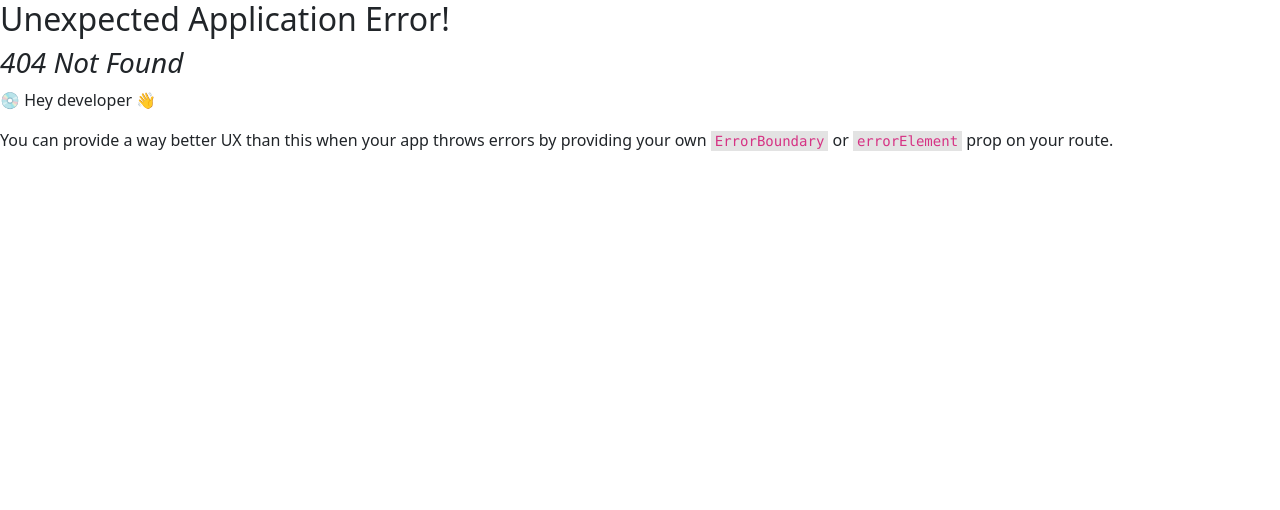
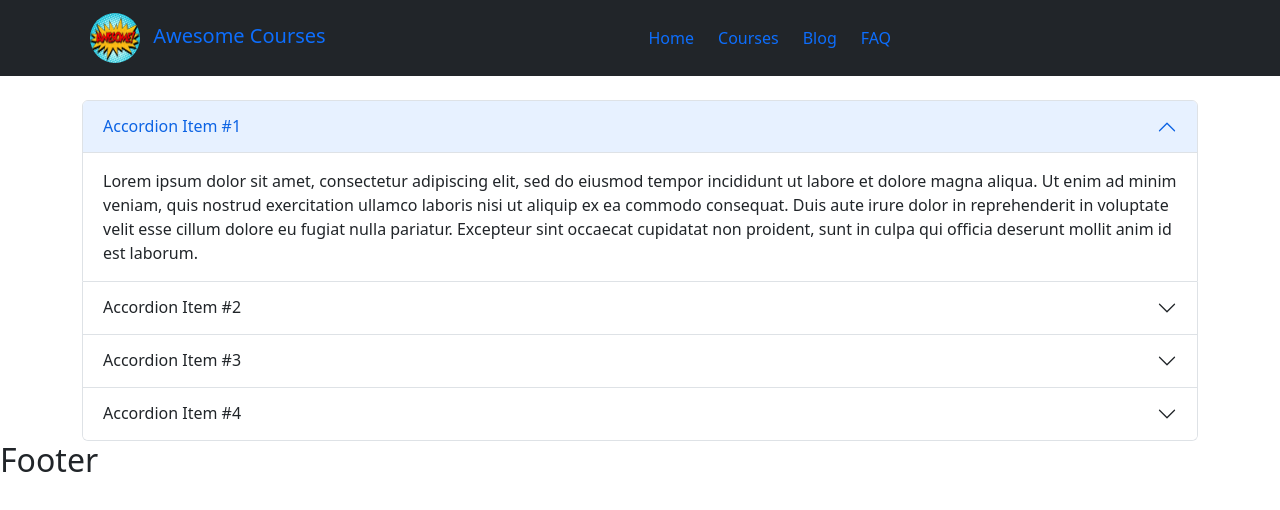
Before and after one commit to sabbirhossaindev/learning-platform, a React (Create React App) app: page /blog in a window 1280 px wide. Before the commit this address had no page. Shown: the top 510 px of the page. Built offline with nearby package versions, Linux system fonts and the light colour scheme.

Commit message:
Blog done

```diff
--- /dev/null
+++ b/src/Pages/Blog/Blog.js
@@ -0,0 +1,59 @@
+import React from 'react';
+import Accordion from 'react-bootstrap/Accordion';
+
+const Blog = () => {
+    return (
+        <Accordion defaultActiveKey="0">
+        <Accordion.Item eventKey="0">
+            <Accordion.Header>Accordion Item #1</Accordion.Header>
+            <Accordion.Body>
+            Lorem ipsum dolor sit amet, consectetur adipiscing elit, sed do
+            eiusmod tempor incididunt ut labore et dolore magna aliqua. Ut enim ad
+            minim veniam, quis nostrud exercitation ullamco laboris nisi ut
+            aliquip ex ea commodo consequat. Duis aute irure dolor in
+            reprehenderit in voluptate velit esse cillum dolore eu fugiat nulla
+            pariatur. Excepteur sint occaecat cupidatat non proident, sunt in
+            culpa qui officia deserunt mollit anim id est laborum.
+            </Accordion.Body>
+        </Accordion.Item>
+        <Accordion.Item eventKey="1">
+            <Accordion.Header>Accordion Item #2</Accordion.Header>
+            <Accordion.Body>
+            Lorem ipsum dolor sit amet, consectetur adipiscing elit, sed do
+            eiusmod tempor incididunt ut labore et dolore magna aliqua. Ut enim ad
+            minim veniam, quis nostrud exercitation ullamco laboris nisi ut
+            aliquip ex ea commodo consequat. Duis aute irure dolor in
+            reprehenderit in voluptate velit esse cillum dolore eu fugiat nulla
+            pariatur. Excepteur sint occaecat cupidatat non proident, sunt in
+            culpa qui officia deserunt mollit anim id est laborum.
+            </Accordion.Body>
+        </Accordion.Item>
+        <Accordion.Item eventKey="2">
+            <Accordion.Header>Accordion Item #3</Accordion.Header>
+            <Accordion.Body>
+            Lorem ipsum dolor sit amet, consectetur adipiscing elit, sed do
+            eiusmod tempor incididunt ut labore et dolore magna aliqua. Ut enim ad
+            minim veniam, quis nostrud exercitation ullamco laboris nisi ut
+            aliquip ex ea commodo consequat. Duis aute irure dolor in
+            reprehenderit in voluptate velit esse cillum dolore eu fugiat nulla
+            pariatur. Excepteur sint occaecat cupidatat non proident, sunt in
+            culpa qui officia deserunt mollit anim id est laborum.
+            </Accordion.Body>
+        </Accordion.Item>
+        <Accordion.Item eventKey="3">
+            <Accordion.Header>Accordion Item #4</Accordion.Header>
+            <Accordion.Body>
+            Lorem ipsum dolor sit amet, consectetur adipiscing elit, sed do
+            eiusmod tempor incididunt ut labore et dolore magna aliqua. Ut enim ad
+            minim veniam, quis nostrud exercitation ullamco laboris nisi ut
+            aliquip ex ea commodo consequat. Duis aute irure dolor in
+            reprehenderit in voluptate velit esse cillum dolore eu fugiat nulla
+            pariatur. Excepteur sint occaecat cupidatat non proident, sunt in
+            culpa qui officia deserunt mollit anim id est laborum.
+            </Accordion.Body>
+        </Accordion.Item>
+    </Accordion>
+    );
+};
+
+export default Blog;
--- a/src/Pages/Courses/Courses.js
+++ b/src/Pages/Courses/Courses.js
@@ -1,10 +1,20 @@
 import React from 'react';
+import { Col, Container, Row } from 'react-bootstrap';
+import LeftSideNav from '../Shared/LeftSideNav/LeftSideNav';
+import RightSideNav from '../Shared/RightSideNav/RightSideNav';
 
 const Courses = () => {
     return (
-        <div>
-            <h2>Courses</h2>
-        </div>
+        <Container>
+            <Row>
+                <Col lg="4">
+                    <LeftSideNav></LeftSideNav>
+                </Col>
+                <Col lg="6">
+                    <RightSideNav></RightSideNav>
+                </Col>
+            </Row>
+        </Container>
     );
 };
 
--- /dev/null
+++ b/src/Pages/FAQ/FAQ.js
@@ -0,0 +1,11 @@
+import React from 'react';
+
+const FAQ = () => {
+    return (
+        <div>
+            <h2>FAQ</h2>
+        </div>
+    );
+};
+
+export default FAQ;
--- a/src/Pages/Shared/Header/Header.js
+++ b/src/Pages/Shared/Header/Header.js
@@ -23,14 +23,16 @@ const Header = () => {
 
     return (
         <section>
-            <Navbar collapseOnSelect className='mb-4' expand="lg" bg="dark" variant="dark">
+            <Navbar collapseOnSelect className='mb-4' bg="dark" variant="dark">
                 <Container>
                     <Navbar.Brand><Link to='/'className='web-name'><img src={logo} alt="" className='logo mx-2' /> Awesome Courses</Link></Navbar.Brand>
                     <Navbar.Toggle aria-controls="responsive-navbar-nav" />
                     <Navbar.Collapse id="responsive-navbar-nav">
                     <Nav className="mx-auto gap-4">
-                        <Link className='link' href="/home">Home</Link>
-                        <Link className='link' href="/Courses">Courses</Link>
+                        <Link className='link' to="/home">Home</Link>
+                        <Link className='link' to="/Courses">Courses</Link>
+                        <Link className='link' to="/blog">Blog</Link>
+                        <Link className='link' to="/faq">FAQ</Link>
                     </Nav>
                     <Nav>
                         {/* <>
--- /dev/null
+++ b/src/Pages/Shared/RightSideNav/RightSideNav.js
@@ -0,0 +1,11 @@
+import React from 'react';
+
+const RightSideNav = () => {
+    return (
+        <div>
+            <h2>RightSideNav</h2>
+        </div>
+    );
+};
+
+export default RightSideNav;
--- a/src/Routes/Routes/Routes.js
+++ b/src/Routes/Routes/Routes.js
@@ -1,7 +1,9 @@
 import { createBrowserRouter } from "react-router-dom";
 import Main from "../../layout/Main";
+import Blog from "../../Pages/Blog/Blog";
 import Category from "../../Pages/Category/Category";
 import Courses from "../../Pages/Courses/Courses";
+import FAQ from "../../Pages/FAQ/FAQ";
 import Home from "../../Pages/Home/Home";
 
 export const routes = createBrowserRouter([
@@ -10,9 +12,12 @@ export const routes = createBrowserRouter([
         element: <Main></Main>,
         children: [
             {
+                path: '/',
+                element: <Home></Home>,
+            },
+            {
                 path: '/home',
                 element: <Home></Home>,
-                loader: () => fetch('https://dragon-news-server-ochre-kappa.vercel.app/news')
             },
             {
                 path: '/category/:id',
@@ -27,6 +32,14 @@ export const routes = createBrowserRouter([
                 path: '/courses',
                 element: <Courses></Courses>
             },
+            {
+                path: '/blog',
+                element: <Blog></Blog>
+            },
+            {
+                path: '/faq',
+                element: <FAQ></FAQ>
+            },
         ]
     }
 ])
--- a/src/layout/Main.js
+++ b/src/layout/Main.js
@@ -3,7 +3,6 @@ import { Col, Container, Row } from 'react-bootstrap';
 import { Outlet } from 'react-router-dom';
 import Footer from '../Pages/Shared/Footer/Footer';
 import Header from '../Pages/Shared/Header/Header';
-import LeftSideNav from '../Pages/Shared/LeftSideNav/LeftSideNav';
 
 const Main = () => {
     return (
@@ -11,10 +10,7 @@ const Main = () => {
             <Header></Header>
             <Container>
                 <Row>
-                    <Col lg="4" className='d-none d-lg-block'>
-                        <LeftSideNav></LeftSideNav>
-                    </Col>
-                    <Col lg="8">
+                    <Col>
                         <Outlet></Outlet>
                     </Col>
                 </Row>
```
